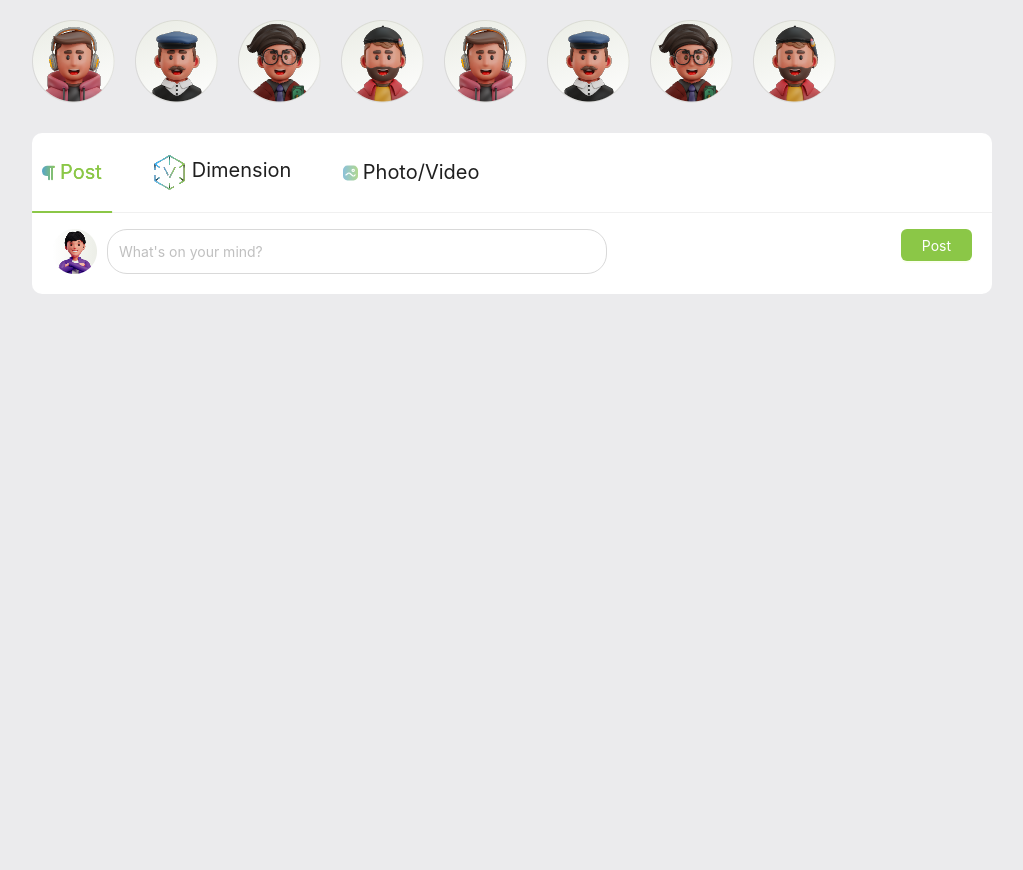
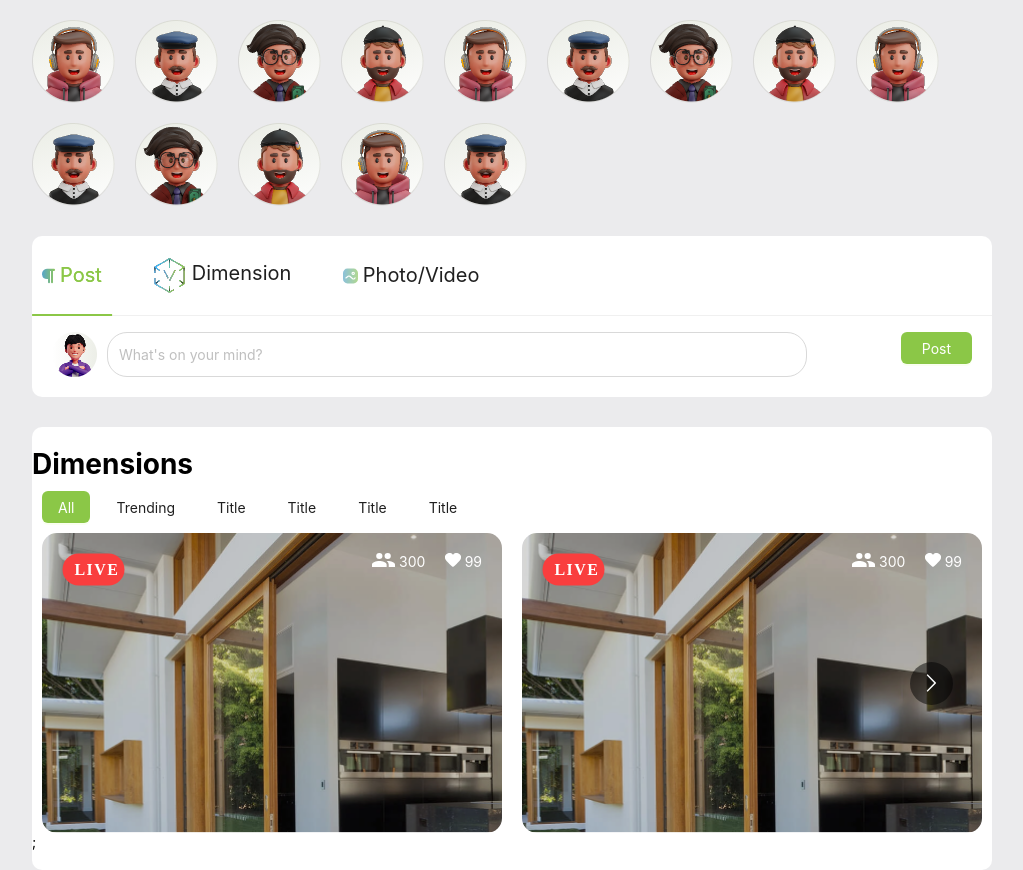
Before and after one commit to Fady-Alwazir/social-verse, a React (Create React App) app: page / in a window 1280 px wide. Shown: the part 600-1470 px from the top of the page, without its empty margins (128-1151 px from the left). Before the commit the page ends 894 px from the top, so only its background shows below. Built offline with nearby package versions, Linux system fonts and the light colour scheme.

Commit message:
create dimensions component

```diff
--- a/package.json
+++ b/package.json
@@ -9,6 +9,7 @@
     "antd": "^5.0.4",
     "react": "^18.2.0",
     "react-dom": "^18.2.0",
+    "react-multi-carousel": "^2.8.2",
     "react-scripts": "5.0.1",
     "web-vitals": "^2.1.4"
   },
--- a/src/App.js
+++ b/src/App.js
@@ -1,6 +1,6 @@
 import { Row, Col } from 'antd';
 
-import { Navbar, Mirrors, Friends, Post } from './components';
+import { Navbar, Mirrors, Friends, Post, Dimensions } from './components';
 
 function App() {
   return (
@@ -16,6 +16,7 @@ function App() {
           <Mirrors />
           <Friends />
           <Post />
+          <Dimensions />
         </Col>
       </Row>
     </div>
--- /dev/null
+++ b/src/components/Dimensions/index.js
@@ -0,0 +1,119 @@
+import Carousel from 'react-multi-carousel';
+import 'react-multi-carousel/lib/styles.css';
+import styles from './styles.module.css';
+import LiveIcon from '../../assets/live.svg';
+import LikeIcon from '../../assets/Path 1823.svg';
+import ViewsIcon from '../../assets/user-group-man-man.svg';
+import { Button } from 'antd';
+
+const responsive = {
+  superLargeDesktop: {
+    breakpoint: { max: 4000, min: 3000 },
+    items: 3,
+  },
+  desktop: {
+    breakpoint: { max: 3000, min: 1024 },
+    items: 3,
+  },
+  tablet: {
+    breakpoint: { max: 1024, min: 464 },
+    items: 2,
+  },
+  mobile: {
+    breakpoint: { max: 464, min: 0 },
+    items: 1,
+  },
+};
+
+const Dimensions = () => {
+  return (
+    <div className={styles.container}>
+      <h1>Dimensions</h1>
+      <div
+        style={{
+          display: 'flex',
+          gap: '10px',
+          padding: '10px',
+        }}
+      >
+        <Button type="primary">All</Button>
+        <Button type="secondary">Trending</Button>
+        <Button type="secondary">Title</Button>
+        <Button type="secondary">Title</Button>
+        <Button type="secondary">Title</Button>
+        <Button type="secondary">Title</Button>
+      </div>
+      <Carousel responsive={responsive} partialVisible={false}>
+        <div className={styles.imageContainer}>
+          <img src={LiveIcon} alt="live" />
+          <div className={styles.stats}>
+            <div>
+              <img src={ViewsIcon} alt="views" />
+              <span style={{ color: 'white' }}> 300</span>
+            </div>
+            <div>
+              <img src={LikeIcon} alt="like" />
+              <span style={{ color: 'white' }}> 99</span>
+            </div>
+          </div>
+        </div>
+        <div className={styles.imageContainer}>
+          <img src={LiveIcon} alt="live" />
+          <div className={styles.stats}>
+            <div>
+              <img src={ViewsIcon} alt="views" />
+              <span style={{ color: 'white' }}> 300</span>
+            </div>
+            <div>
+              <img src={LikeIcon} alt="like" />
+              <span style={{ color: 'white' }}> 99</span>
+            </div>
+          </div>
+        </div>
+        <div className={styles.imageContainer}>
+          <img src={LiveIcon} alt="live" />
+          <div className={styles.stats}>
+            <div>
+              <img src={ViewsIcon} alt="views" />
+              <span style={{ color: 'white' }}> 300</span>
+            </div>
+            <div>
+              <img src={LikeIcon} alt="like" />
+              <span style={{ color: 'white' }}> 99</span>
+            </div>
+          </div>
+        </div>
+        <div className={styles.imageContainer}>
+          {' '}
+          <img src={LiveIcon} alt="live" />
+          <div className={styles.stats}>
+            <div>
+              <img src={ViewsIcon} alt="views" />
+              <span style={{ color: 'white' }}> 300</span>
+            </div>
+            <div>
+              <img src={LikeIcon} alt="like" />
+              <span style={{ color: 'white' }}> 99</span>
+            </div>
+          </div>
+        </div>
+        <div className={styles.imageContainer}>
+          <img src={LiveIcon} alt="live" />
+          <div className={styles.stats}>
+            <div>
+              <img src={ViewsIcon} alt="views" />
+              <span style={{ color: 'white' }}> 300</span>
+            </div>
+            <div>
+              <img src={LikeIcon} alt="like" />
+              <span style={{ color: 'white' }}> 99</span>
+            </div>
+          </div>{' '}
+        </div>
+      </Carousel>
+      ;
+    </div>
+  );
+};
+
+export default Dimensions;
--- /dev/null
+++ b/src/components/Dimensions/styles.module.css
@@ -0,0 +1,25 @@
+.container {
+  background: white;
+  border-radius: 10px;
+  margin-top: 30px;
+  padding: 20px 0px;
+}
+.imageContainer {
+  position: relative;
+  width: 100%;
+  height: 100%;
+  background-image: url('../../assets/img.png');
+  background-size: cover;
+  background-position: center;
+  background-repeat: no-repeat;
+  min-height: 300px;
+  padding: 20px;
+  border-radius: 15px;
+}
+.stats {
+  position: absolute;
+  top: 20px;
+  right: 20px;
+  display: flex;
+  gap: 20px;
+}
--- a/src/components/Friends/index.js
+++ b/src/components/Friends/index.js
@@ -17,6 +17,12 @@ const Friends = () => {
         <img src={SecondFriend} alt="SecondFriend" />
         <img src={ThirdFriend} alt="ThirdFriend" />
         <img src={FourthFriend} alt="FourthFriend" />
+        <img src={firstFriend} alt="firstFriend" />
+        <img src={SecondFriend} alt="SecondFriend" />
+        <img src={ThirdFriend} alt="ThirdFriend" />
+        <img src={FourthFriend} alt="FourthFriend" />
+        <img src={firstFriend} alt="firstFriend" />
+        <img src={SecondFriend} alt="SecondFriend" />
       </div>
     </div>
   );
--- a/src/components/Mirrors/index.js
+++ b/src/components/Mirrors/index.js
@@ -9,6 +9,9 @@ const Mirrors = () => {
         <Mirror />
         <Mirror />
         <Mirror />
+        <Mirror />
+        <Mirror />
+        <Mirror />
       </div>
     </div>
   );
--- a/src/components/Post/styles.module.css
+++ b/src/components/Post/styles.module.css
@@ -23,7 +23,7 @@
   gap: 10px;
 }
 .input {
-  min-width: 500px;
+  min-width: 700px;
 }
 @media screen and (max-width: 900px) {
   .input {
--- a/src/components/index.js
+++ b/src/components/index.js
@@ -2,5 +2,6 @@ import Navbar from './Navbar';
 import Mirrors from './Mirrors';
 import Friends from './Friends';
 import Post from './Post';
+import Dimensions from './Dimensions';
 
-export { Navbar, Mirrors, Friends, Post };
+export { Navbar, Mirrors, Friends, Post, Dimensions };
--- a/src/index.css
+++ b/src/index.css
@@ -6,3 +6,6 @@
 body {
   background-color: #d4d4d873;
 }
+.react-multi-carousel-item {
+  padding: 0 10px;
+}
--- a/src/theme/index.js
+++ b/src/theme/index.js
@@ -6,6 +6,7 @@ const Theme = ({ children }) => {
       theme={{
         token: {
           colorPrimary: '#8BC747',
+          secondaryColor: '#ABABAB',
         },
       }}
     >
```
Also changed, not shown: 1 other file (tests, documents, lock files or other folders).
